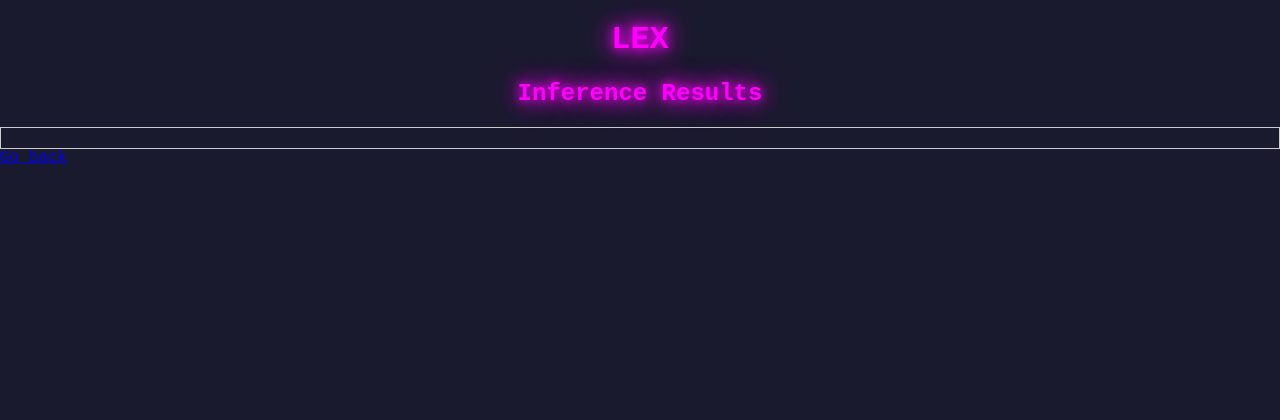
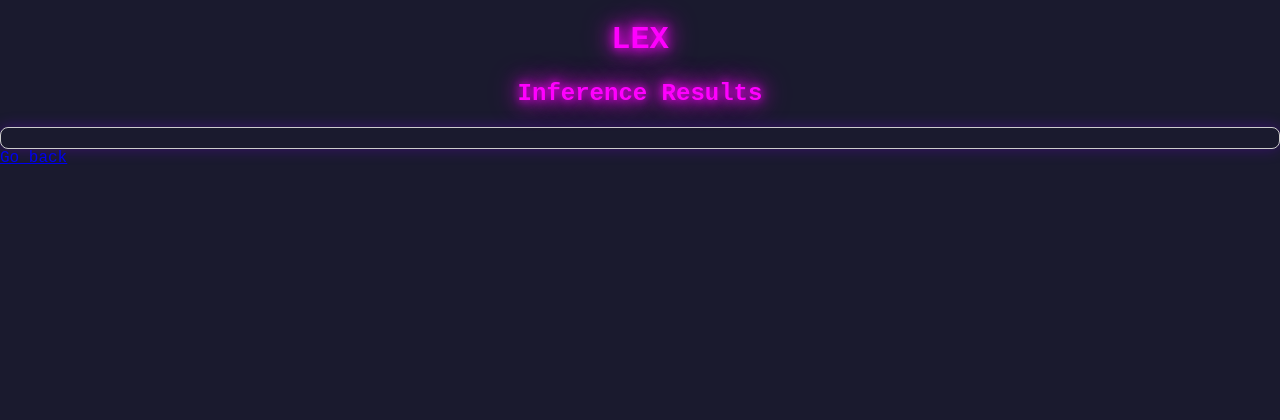
Before and after one commit to HawtStrokes/lex, a Flask app: template app/templates/inference_result.html in a window 1280 px wide. Shown: the top 420 px of the page. Run offline with Flask 3, Linux system fonts and the light colour scheme; the template is opened without the code that fills it, so the values that code supplies are empty.

Commit message:
Better UI for Inference Result page

```diff
--- a/app/static/css/style.css
+++ b/app/static/css/style.css
@@ -199,3 +199,61 @@ form::-webkit-scrollbar-thumb {
 form::-webkit-scrollbar-thumb:hover {
     background: #ff00ff; /* Hover effect */
 }
+
+/* Inference results container */
+.inference-container {
+    background-color: #1a1a2e;
+    border: 2px solid #7f00ff;
+    border-radius: 8px;
+    padding: 20px;
+    margin-top: 20px;
+    box-shadow: 0 0 15px rgba(127, 0, 255, 0.3);
+    overflow-y: auto; /* Enable scrolling */
+    max-height: 80vh; /* Ensure it doesn't exceed the viewport height */
+}
+
+.inference-container h3 {
+    color: #7f00ff;
+    text-shadow: 0 0 10px #ff00ff;
+}
+
+/* Fact list styling */
+.inference-container ul {
+    list-style: none;
+    padding: 0;
+}
+
+.inference-container ul li {
+    background-color: #2c2c54;
+    border: 1px solid #7f00ff;
+    padding: 10px;
+    margin-bottom: 10px;
+    border-radius: 5px;
+    box-shadow: 0 0 10px rgba(127, 0, 255, 0.2);
+}
+
+.inference-container ul li:hover {
+    background-color: #3a1a5e;
+    box-shadow: 0 0 20px rgba(127, 0, 255, 0.4);
+}
+
+.inference-container::-webkit-scrollbar {
+    width: 12px; /* Width of the scrollbar */
+}
+
+.inference-container::-webkit-scrollbar-track {
+    background: #1a1a2e; /* Dark background for the track */
+    border-radius: 10px;
+}
+
+.inference-container::-webkit-scrollbar-thumb {
+    background: #7f00ff; /* Neon purple for the thumb */
+    border: 2px solid #ff00ff; /* Neon border */
+    border-radius: 10px; /* Rounded corners */
+    box-shadow: 0 0 10px #7f00ff; /* Glow effect */
+}
+
+.inference-container::-webkit-scrollbar-thumb:hover {
+    background: #ff00ff; /* Hover effect for the thumb */
+    box-shadow: 0 0 20px #ff00ff;
+}
--- a/app/templates/inference_result.html
+++ b/app/templates/inference_result.html
@@ -3,8 +3,9 @@
 {% block title %}Inference Results{% endblock %}
 
 {% block content %}
+    <!-- <div class="inference-container"> -->
         <h2>Inference Results</h2>
-    <div style="max-height: 400px; overflow-y: auto; border: 1px solid #ccc; padding: 10px;">
+        <div class="inference-container" style="max-height: 800px; overflow-y: auto; border: 1px solid #ccc; padding: 10px;">
             {% for template_name, facts_list in result.items() %}
             <h3>{{ template_name }}</h3>
             <ul>
@@ -20,5 +21,6 @@
             </ul>
             {% endfor %}
         </div>
+    <!-- </div> -->
     <a href="/">Go back</a>
 {% endblock %}
```
Lines whose indentation alone changed are shown as unchanged.
